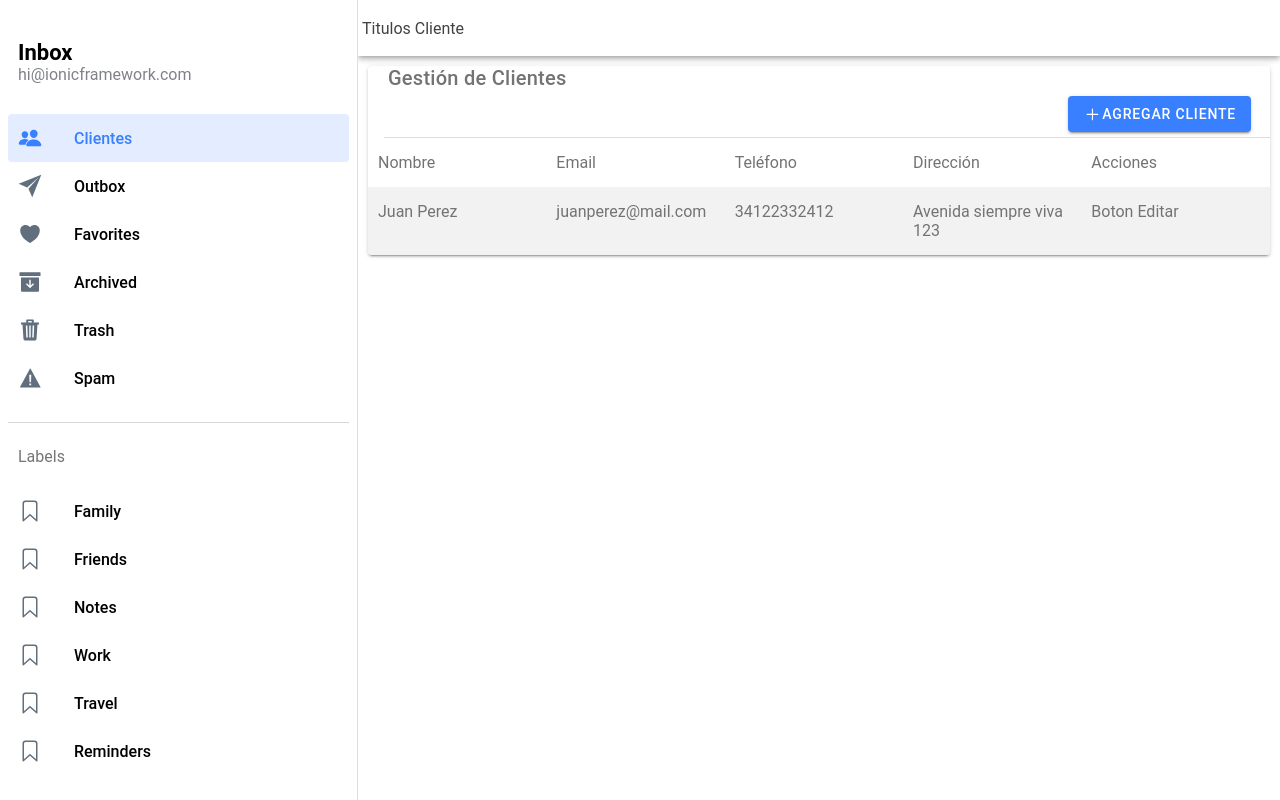
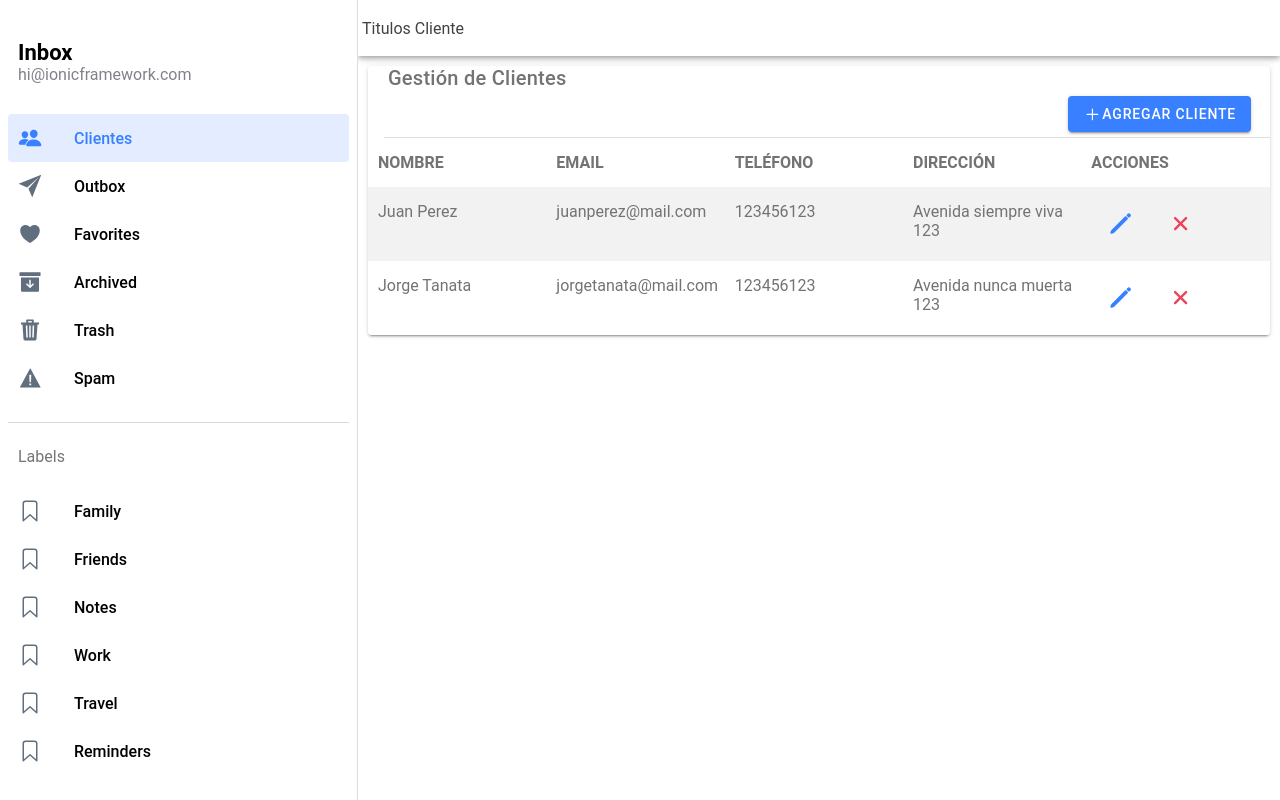
Before and after one commit to denisrold/React-Java-Ionic, a React (Vite) app in the folder cursoreactionic/: page /page/Customers in a window 1280 px wide. Built offline with nearby package versions, Linux system fonts and the light colour scheme.

Commit message:
Clientes map

```diff
--- a/cursoreactionic/src/pages/customer/CustomerList.tsx
+++ b/cursoreactionic/src/pages/customer/CustomerList.tsx
@@ -1,12 +1,37 @@
 import { IonButton, IonButtons, IonCard, IonCol, IonContent, IonGrid, IonHeader, IonIcon, IonItem, IonMenuButton, IonPage, IonRow, IonTitle, IonToolbar } from '@ionic/react';
 import { useParams } from 'react-router';
 import ExploreContainer from '../../components/ExploreContainer';
-import { add } from 'ionicons/icons';
+import { add, close, pencil } from 'ionicons/icons';
+import { useEffect, useState } from 'react';
 
 const CustomerList: React.FC = () => {
+  const { name } = useParams<{ name: string; }>();
+  const [clientes, setClientes] = useState<any>([]);
 
-  const { name } = useParams<{ name: string; }>();
-
+  useEffect(()=>{
+    search();
+  },[])
+  const search = ()=>{
+    const datosDeEjemplo = [
+      {
+        id:1,
+        firstname:"Juan",
+        lastname:"Perez",
+        email:"juanperez@mail.com",
+        phone:"123456123",
+        address:"Avenida siempre viva 123"
+      },
+      {
+        id:2,
+        firstname:"Jorge",
+        lastname:"Tanata",
+        email:"jorgetanata@mail.com",
+        phone:"123456123",
+        address:"Avenida nunca muerta 123"
+      }
+    ];
+    setClientes(datosDeEjemplo);
+  }
   return (
     <IonPage>
       <IonHeader>
@@ -34,7 +59,7 @@ const CustomerList: React.FC = () => {
           </IonButton>
         </IonItem>
         <IonGrid className="table">
-        <IonRow >
+        <IonRow className="firstRow">
         <IonCol>Nombre</IonCol>
           <IonCol>Email</IonCol>
           <IonCol>Teléfono</IonCol>
@@ -42,16 +67,25 @@ const CustomerList: React.FC = () => {
           <IonCol>Acciones</IonCol>
         </IonRow>
       </IonGrid>
+      {clientes.map((cliente:any )=>
+           <IonGrid className="table">
+           <IonRow>
+             <IonCol>{cliente.firstname +" "+ cliente.lastname} </IonCol>
+             <IonCol>{cliente.email}</IonCol>
+             <IonCol>{cliente.phone}</IonCol>
+             <IonCol>{cliente.address}</IonCol>
+             <IonCol>
+               <IonButton  color="primary" fill="clear">
+               <IonIcon icon={pencil} slot='icon-only' />
+               </IonButton>
+               <IonButton  color="danger" fill="clear">
+               <IonIcon icon={close} slot='icon-only' />
+               </IonButton>
+             </IonCol>
+           </IonRow>
+         </IonGrid>
+          )}
 
-      <IonGrid className="table">
-        <IonRow>
-        <IonCol>Juan Perez</IonCol>
-          <IonCol>juanperez@mail.com</IonCol>
-          <IonCol>34122332412</IonCol>
-          <IonCol>Avenida siempre viva 123</IonCol>
-          <IonCol>Boton Editar</IonCol>
-        </IonRow>
-      </IonGrid>
       </IonCard>
       </IonContent>
     </IonPage>
--- a/cursoreactionic/src/theme/variables.css
+++ b/cursoreactionic/src/theme/variables.css
@@ -239,5 +239,12 @@ http://ionicframework.com/docs/theming/ */
   padding:10px 5px;
   font-size: 16px;
 }
+
+
  .table:nth-child(even) {background: #f2f2f2 !important}
  .table:nth-child(odd) {background-color: #FFF !important}
+
+ .firstRow{
+  font-weight: bold;
+  text-transform: uppercase;
+ }
```
